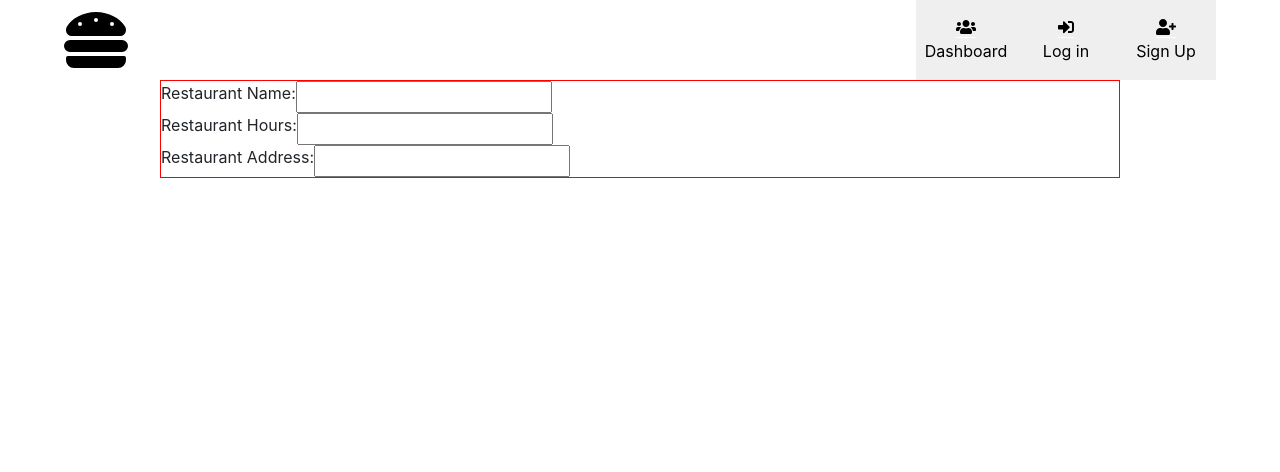
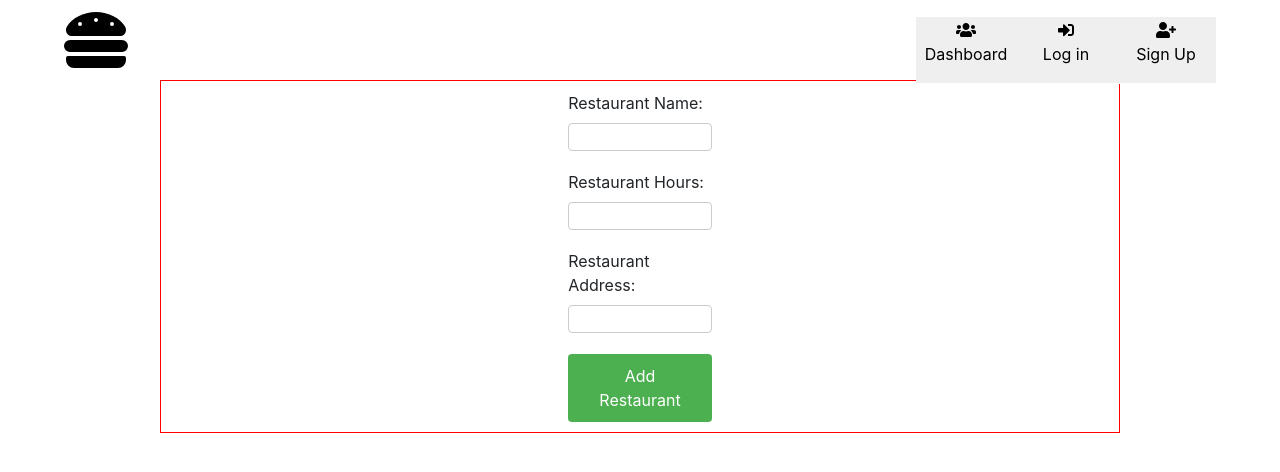
Before and after one commit to foodie-fun-one/front-end, a React (Create React App) app: page /add-restaurant in a window 1280 px wide. Shown: the top 472 px of the page. Built offline with nearby package versions, Linux system fonts and the light colour scheme.

Commit message:
Added addRestaurant form, removed incorrect dependency, fixed button bug on nav

```diff
--- a/package.json
+++ b/package.json
@@ -14,7 +14,6 @@
     "react-router-dom": "^5.1.2",
     "react-scripts": "^3.3.1",
     "react-stars": "^2.2.5",
-    "react-strap": "^0.0.1",
     "styled-components": "^5.0.0"
   },
   "scripts": {
--- a/src/components/Navigation/Navigation.js
+++ b/src/components/Navigation/Navigation.js
@@ -20,7 +20,7 @@ const ButtonDiv = styled.div`
 
 const Button = styled.button`
   width: 100px;
-  padding-top: 5%;
+  margin-top: 20%;
   border: 0px;
   color: black;
 
@@ -42,28 +42,28 @@ export const Navigation = () => {
 
       <ButtonDiv>
 
+      <Link to="/explore">
       <Button>
-      <Link to="/explore">
       <FontAwesomeIcon icon={faUsers} color="black"/>
       <P>Dashboard</P>
+      </Button>
       </Link>
-      </Button>
 
+      <Link to="/login">
       <Button onClick={() =>{setLoggedIn(!loggedIn)}}>
-      <Link to="/login">
       <FontAwesomeIcon icon={faSignInAlt} color="black"/>
       {loggedIn === true ? <P>Log Out</P> :
        loggedIn === false ? <P>Log in</P> :
        null}
+      </Button>
        </Link>
-      </Button>
 
+        <Link to="/signup">
       <Button>
-        <Link to="/signup">
         <FontAwesomeIcon icon={faUserPlus} color="black"/>
         <P>Sign Up</P>
+      </Button>
         </Link>
-      </Button>
 
       </ButtonDiv>
     </Wrapper>
--- a/src/components/Restaurants/AddRestaurant.js
+++ b/src/components/Restaurants/AddRestaurant.js
@@ -14,6 +14,28 @@ const Form = styled.form`
 
 const FormWrappers = styled.div`
   display: flex;
+  flex-direction: column;
+  width: 15%;
+  margin: 1% auto;
+
+`
+
+const Input = styled.input`
+  border: 1px solid #ccc;
+  border-radius: 4px;
+`
+
+const Button = styled.button`
+  background-color: #4CAF50;
+  color: white;
+  padding: 10px 20px;
+  border: none;
+  border-radius: 4px;
+  margin-top: 15%;
+
+    &:hover{
+      background-color: #45a049;
+    }
 `
 
 export const AddRestaurant = () => {
@@ -31,12 +53,16 @@ export const AddRestaurant = () => {
     })
   }
 
+  const onSubmit = e => {
+    e.preventDefault();
+  }
+
   return (
     <Wrapper>
-      <Form>
+      <Form onSubmit={onSubmit}>
         <FormWrappers>
           <label for="name">Restaurant Name: </label>
-          <input
+          <Input
             type="input"
             name="name"
             value={restaurant.name}
@@ -46,7 +72,7 @@ export const AddRestaurant = () => {
 
         <FormWrappers>
           <label for="hours">Restaurant Hours: </label>
-          <input
+          <Input
             type="input"
             name="hours"
             value={restaurant.hours}
@@ -56,12 +82,13 @@ export const AddRestaurant = () => {
 
         <FormWrappers>
           <label for="address">Restaurant Address: </label>
-          <input
+          <Input
             type="input"
             name="address"
             value={restaurant.address}
             onChange={handleChange}
           />
+          <Button>Add Restaurant</Button>
         </FormWrappers>
 
       </Form>
```
Also changed, not shown: 1 other file (tests, documents, lock files or other folders).
